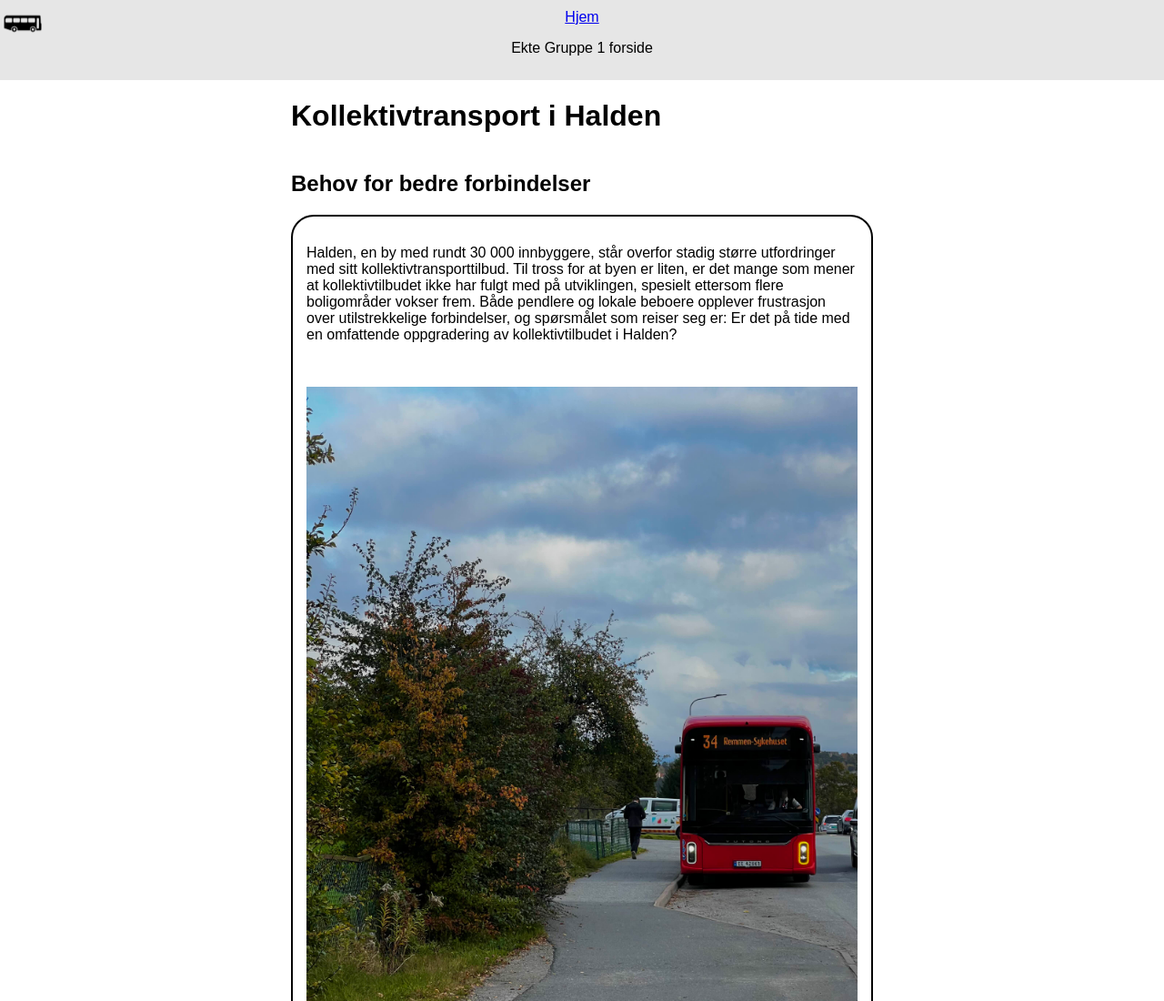
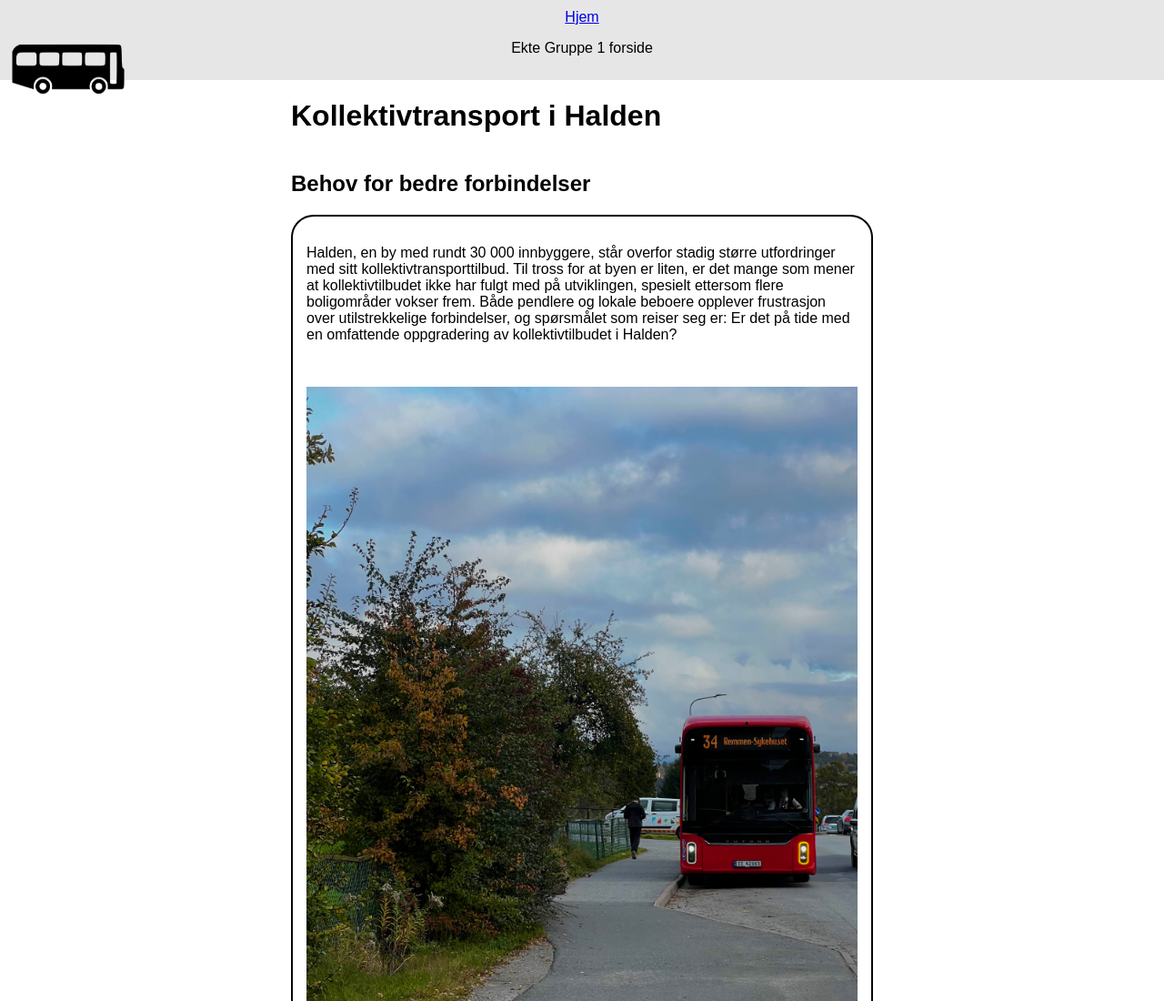
Before and after one commit to johannkb/gruppe-1-kommunikasjons-design, a plain HTML site: page lab_tester/innlevering2.html in a window 1280 px wide. Shown: the top 1100 px of the page at 91% size. Drawn offline with nearby package versions, Linux system fonts and the light colour scheme.

Commit message:
Update styles.css

```diff
--- a/lab_tester/styles.css
+++ b/lab_tester/styles.css
@@ -15,17 +15,13 @@ body {
     position: fixed;
     top: 0;
     left: 0;
-    width: 50px;
-    height: 50px;
+    width: 150px;
+    height: 150px;
     background-size: cover;
     background-position: center;
     background-repeat: no-repeat;
 }
 
-/*@media screen and (max-width: 700px){
-
-}
-*/
 .scroll-indicator img {
     width: 100%;
     height: 100%;
@@ -54,7 +50,6 @@ h2{
 
 }
 section{
-
     display: flex;
     flex-direction: column;
     justify-content: center;
@@ -92,7 +87,6 @@ footer {
     text-align: center;
     font-size: 0.9em;
     color: #6c757d;
-
 }
 #map {
     height: 350px;
@@ -146,10 +140,8 @@ footer {
         margin: 0;
     }
     .container{
-
         display: flex;
         flex-direction: column;
-
     }
 
     #map {
```
